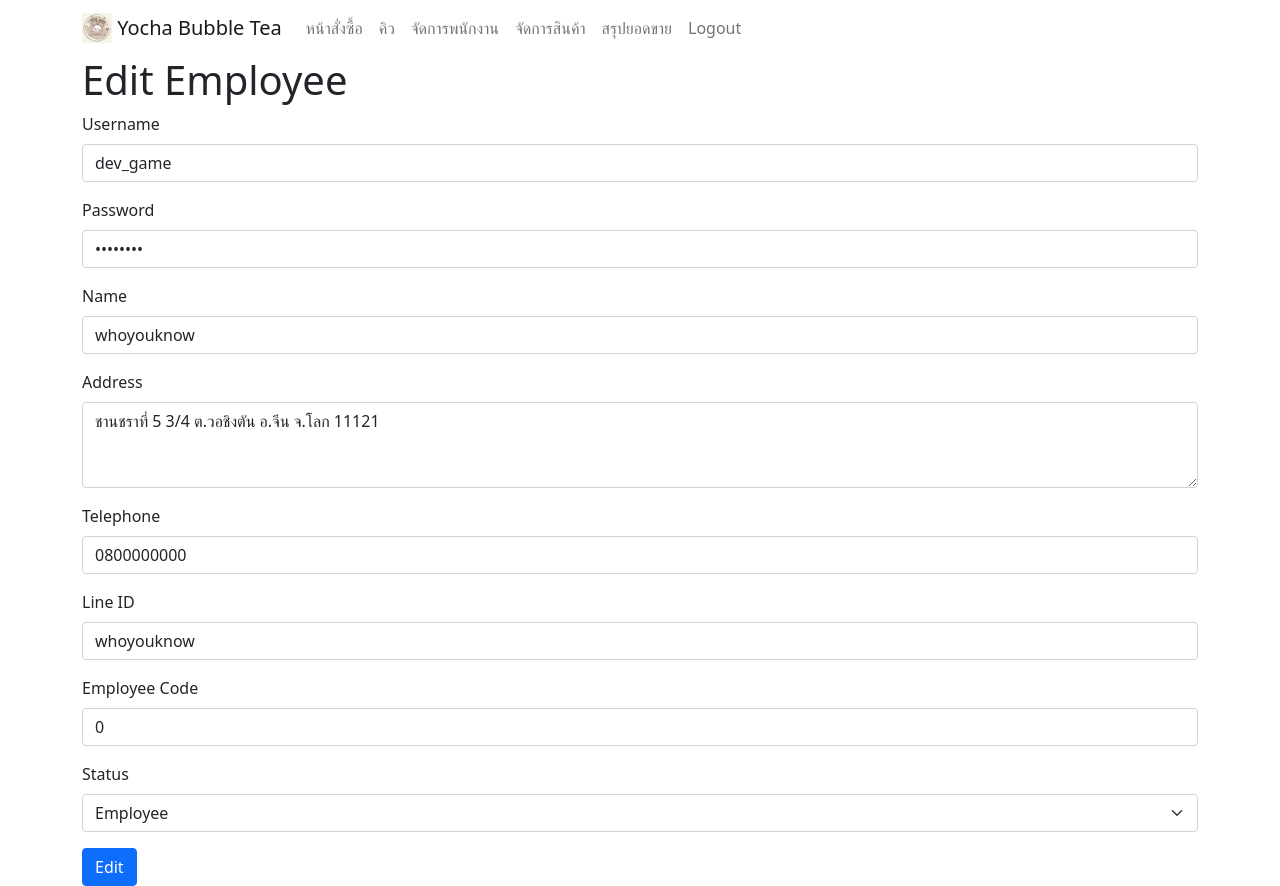
After one commit to nupassion201035/yocha_bubble_tea, a PHP site: page /owner/edit_employee.php?id=1 in a window 1280 px wide. The commit adds this page. Run offline with PHP 8.4, Linux system fonts and the light colour scheme; a user stored in the database is signed in; data comes from the database, SQL or seed files in the repository.

Commit message:
add manage employee

```diff
--- a/connection.php
+++ b/connection.php
@@ -12,7 +12,7 @@ if ($conn->connect_error) {
     die("Connection failed: " . $conn->connect_error);
 }
 
-echo "Connected successfully";
+//echo "Connected successfully";
 
 // Perform database operations here
 
--- /dev/null
+++ b/owner/edit_employee.php
@@ -0,0 +1,53 @@
+<?php
+
+
+
+include("navbar_owner.php");
+include ("../connection.php");
+$id = $_GET['id'];
+$sql = "SELECT * FROM employees WHERE employee_id = $id";
+$result = $conn->query($sql);
+$row = $result->fetch_assoc()
+?>
+<div class="container">
+    <h1>Edit Employee</h1>
+    <form action="edit_employee_p.php" method="post">
+        <input type="hidden" name="id" value="<?php echo $id ?>" />
+      <div class="mb-3">
+        <label for="username" class="form-label">Username</label>
+        <input type="text" class="form-control" id="username" name="username" value="<?php echo $row["username"] ?>">
+      </div>
+      <div class="mb-3">
+        <label for="password" class="form-label">Password</label>
+        <input type="password" class="form-control" id="password" name="password" value="<?php echo $row["password"] ?>">
+      </div>
+      <div class="mb-3">
+        <label for="name" class="form-label">Name</label>
+        <input type="text" class="form-control" id="name" name="name" value="<?php echo $row["name"] ?>">
+      </div>
+      <div class="mb-3">
+        <label for="address" class="form-label">Address</label>
+        <textarea class="form-control" id="address" name="address" rows="3" ><?php echo $row["address"] ?></textarea>
+      </div>
+      <div class="mb-3">
+        <label for="telephone" class="form-label">Telephone</label>
+        <input type="number" class="form-control" id="telephone" name="telephone" value="<?php echo $row["telephone"] ?>">
+      </div>
+      <div class="mb-3">
+        <label for="line_id" class="form-label">Line ID</label>
+        <input type="text" class="form-control" id="line_id" name="line_id" value="<?php echo $row["line_id"] ?>">
+      </div>
+      <div class="mb-3">
+        <label for="code_employee" class="form-label">Employee Code</label>
+        <input type="text" class="form-control" id="code_employee" name="code_employee" value="<?php echo $row["code_employee"] ?>">
+      </div>
+      <div class="mb-3">
+        <label for="status" class="form-label">Status</label>
+        <select class="form-select" id="status" name="status" >
+        <option value="employee" <?php echo ($row['status'] == 'employee') ? 'selected' : ''; ?>>Employee</option>
+    <option value="owner" <?php echo ($row['status'] == 'owner') ? 'selected' : ''; ?>>Owner</option>
+        </select>
+      </div>
+      <button type="submit" class="btn btn-primary">Edit</button>
+    </form>
+  </div>
--- a/owner/navbar_owner.php
+++ b/owner/navbar_owner.php
@@ -26,6 +26,12 @@ if ($_SESSION['status'] != "owner"){
                     <a class="nav-link" href="#">คิว</a>
                 </li>
                 <li class="nav-item">
+                    <a class="nav-link" href="manage_employee.php">จัดการพนักงาน</a>
+                </li>
+                <li class="nav-item">
+                    <a class="nav-link" href="manage_product.php">จัดการสินค้า</a>
+                </li>
+                <li class="nav-item">
                     <a class="nav-link" href="#">สรุปยอดขาย</a>
                 </li>
                 <li class="nav-item">
```
Also changed, not shown: owner/add_employee.php (added, +47 -0 lines), owner/add_employee_p.php (added, +26 -0 lines), owner/delete_employee.php (added, +24 -0 lines), owner/edit_employee_p.php (added, +35 -0 lines), owner/manage_employee.php (added, +44 -0 lines), owner/manage_product.php (added, +44 -0 lines).
